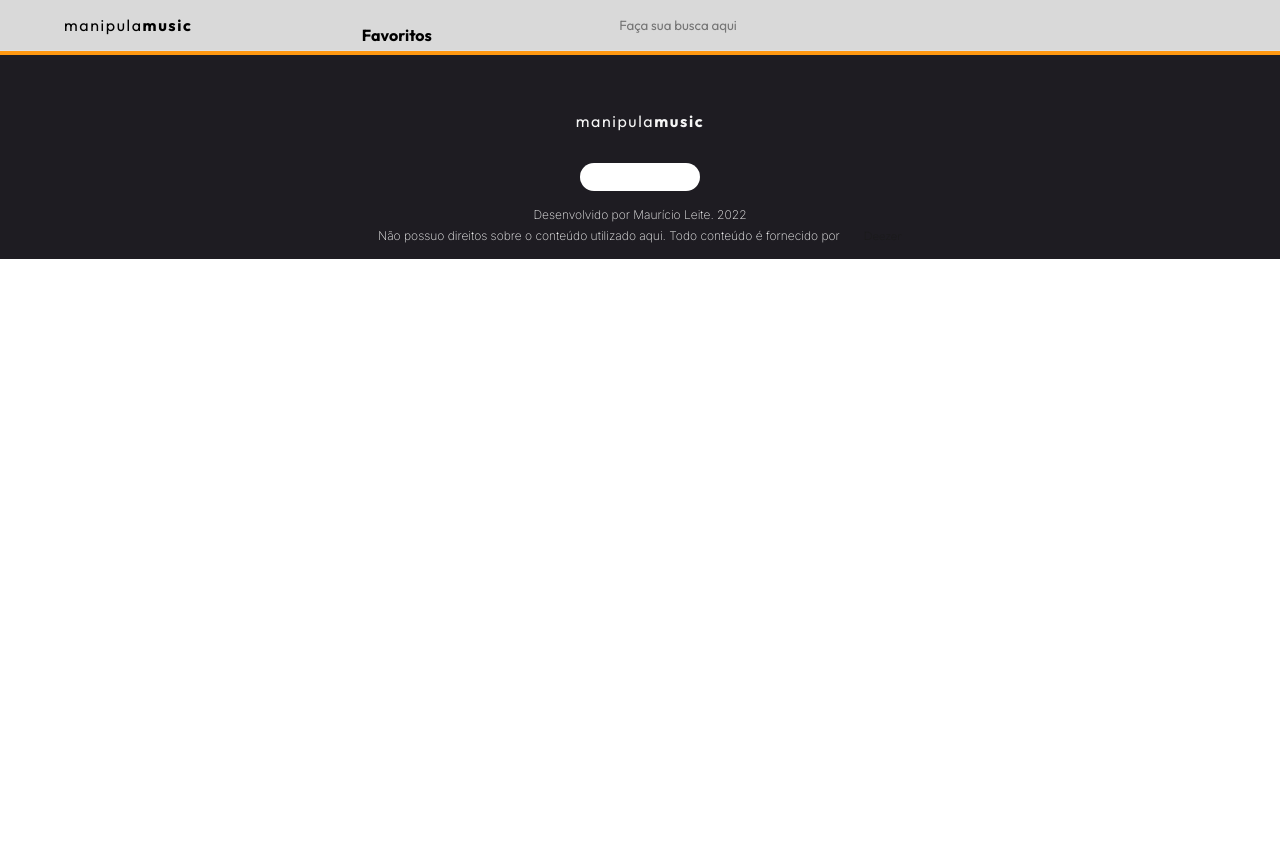
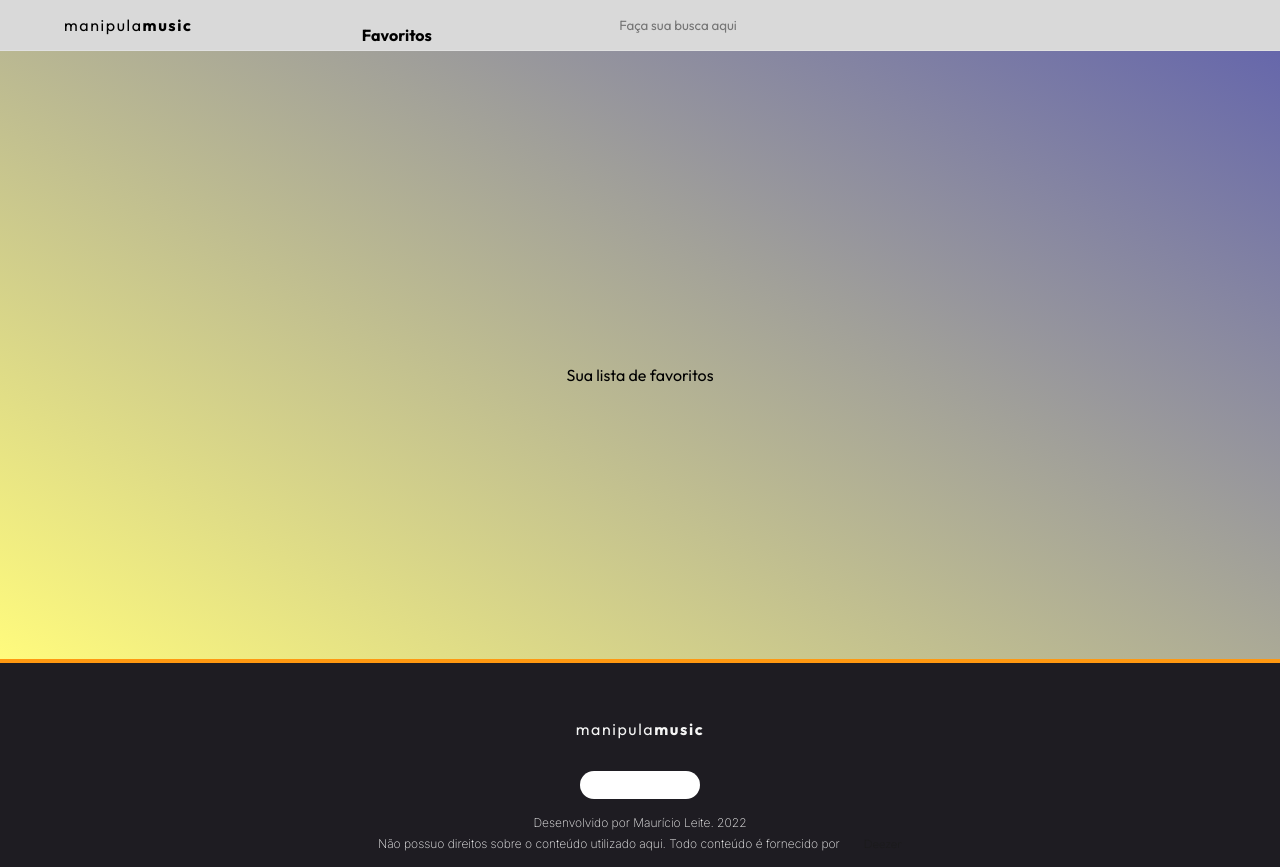
Before and after one commit to mauricioleite1/manipulamusic, a Next.js app: page /favorites in a window 1280 px wide. Before the commit the page ends 800 px from the top, so only its background shows below. Built offline with nearby package versions, Linux system fonts and the light colour scheme; some icons are missing; a web font is replaced by a local one.

Commit message:
Lista da Page de Favoritos implementada

```diff
--- a/components/Header.js
+++ b/components/Header.js
@@ -20,10 +20,12 @@ const Header = () => {
   return (
     <Container>
       <Logo />
-      <div>
-        <HeartFill size={14}/>
-        <h4>Favoritos</h4>
-      </div>
+      <Link href="/favorites" passHref>
+        <div>
+          <HeartFill size={14}/>
+          <h4>Favoritos</h4>
+        </div>
+      </Link>
 
       <SearchBar />
 
--- a/components/Home/Track.js
+++ b/components/Home/Track.js
@@ -7,7 +7,7 @@ import { Deezer } from '@styled-icons/fa-brands/Deezer';
 import { convertTime } from '../../services';
 import FavoriteButton from '../FavoriteButton';
 
-const Track = ({ result, position, title, link, name, duration, preview, lastElement, isLast }) => {
+const Track = ({ result, position = '', title, link, name, duration, preview, lastElement = null, isLast = null }) => {
   const dispatch = useAppDispatch();
   const favorites = useAppSelector(state => state.userPreferences.favorites);
   const language = useAppSelector(state => state.userPreferences.language);
--- a/pages/favorites.js
+++ b/pages/favorites.js
@@ -1,11 +1,63 @@
-import React from 'react'
+import React from 'react';
+import styled from 'styled-components';
+import { useAppSelector } from '../redux/app/hooks.ts';
+import HeroList from '../components/Home/HeroList';
+import Track from '../components/Home/Track';
 
 const FavoritesPage = () => {
+  const favorites = useAppSelector(state => state.userPreferences.favorites)
+
+
+  console.log(favorites);
+
   return (
-    <div>
+    <Page>
 
-    </div>
-  )
-}
+      <List>
+        Sua lista de favoritos
+        {favorites.map((result, index) => (
+          <Track
+            key={result.id}
+            duration={result.duration}
+            // lastElement={lastElement}
+            link={result.link}
+            name={result.artist.name}
+            // position={result.position}
+            preview={result.preview}
+            result={result}
+            title={result.title}
+          />
+        ))}
+      </List>
+    </Page>
+  );
+};
 
-export default FavoritesPage
+export default FavoritesPage;
+
+const Page = styled.section`
+  align-items: center;
+  background-image: linear-gradient(210deg, #6667ab 0%, #FFFB7D 100%);
+  display: flex;
+  flex-direction: column;
+  gap: 40px;
+  height: 76vh;
+  justify-content: center;
+  min-height: 70vh;
+  overflow: auto;
+`;
+
+const List = styled.ul`
+  align-items: flex-start;
+  display: flex;
+  flex-direction column;
+  gap: 8px;
+  list-style-type: none;
+  margin: auto;
+  overflow-x: hidden;
+  overflow-y: scroll;
+  position: relative;
+  padding-top: 2.5rem;
+
+  audio { height: 20px; }
+`;
```
Also changed, not shown: pages/index.js (+7 -1 lines).
